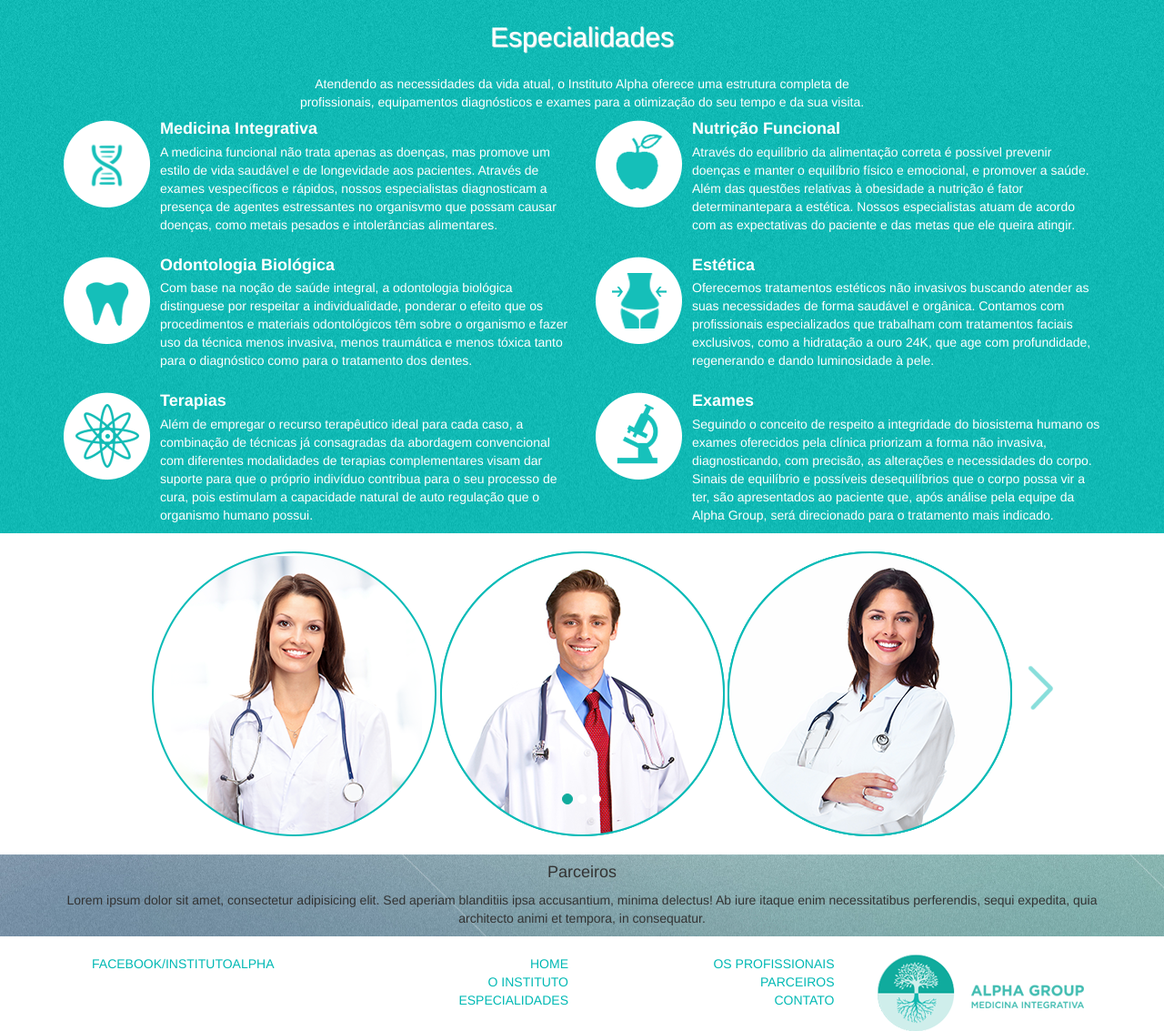
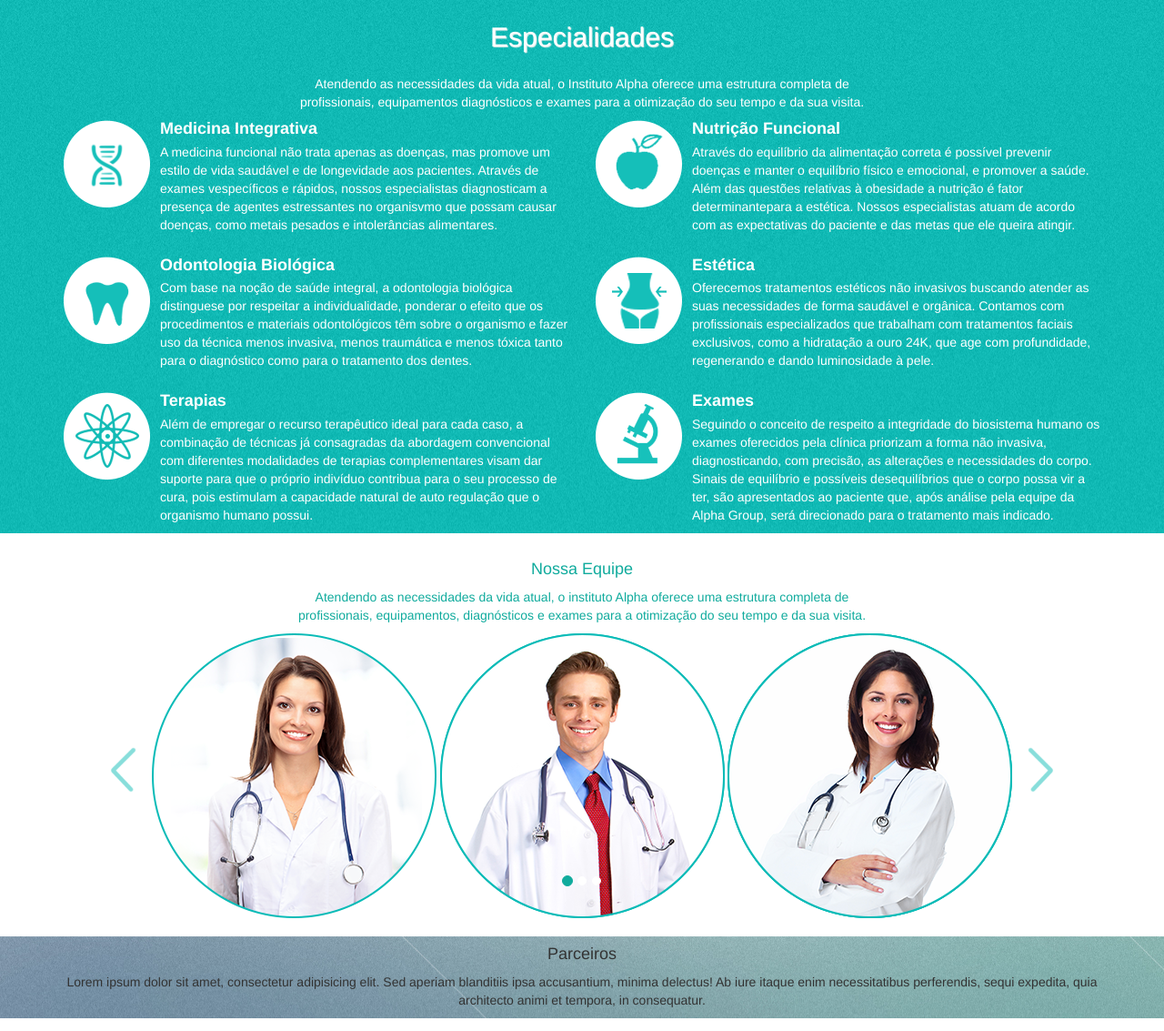
Before and after one commit to pamgaiguer/alphainstitute, a PHP site: page / in a window 1280 px wide. Shown: the part 1050-2183 px from the top of the page at 91% size. Run offline with PHP 8.4, Linux system fonts and the light colour scheme.

Commit message:
alpha ok

```diff
--- a/css/main.css
+++ b/css/main.css
@@ -111,6 +111,9 @@ body{
   background-color: white;
   padding: 20px 0px;
 }
+.div-profissionais h4, .div-profissionais p{
+  color: #10AB9D;
+}
 .carousel-inner>.item>a>img, .carousel-inner>.item>img, .img-responsive, .thumbnail a>img, .thumbnail>img {
   display: inline-block;
 }
--- a/index.html
+++ b/index.html
@@ -188,8 +188,13 @@
   </section>
 
   <section class="div-profissionais text-center" id="profissionais">
+    <div class="container">
+      <h4>Nossa Equipe</h4>
+      <p>
+        Atendendo as necessidades da vida atual, o instituto Alpha oferece uma estrutura completa de <br>
+        profissionais, equipamentos, diagnósticos e exames para a otimização do seu tempo e da sua visita.
+      </p>
 
-    <div class="container">
       <div id="carousel-example-generic" class="carousel slide" data-ride="carousel">
         <ol class="carousel-indicators">
           <li data-target="#carousel-example-generic" data-slide-to="0" class="active"></li>
@@ -216,7 +221,7 @@
         </div>
 
         <a class="left carousel-control" href="#carousel-example-generic" role="button" data-slide="prev">
-          <span class="arrow arro w-left" aria-hidden="true"></span>
+          <span class="arrow arrow-left" aria-hidden="true"></span>
           <span class="sr-only">Previous</span>
         </a>
         <a class="right carousel-control" href="#carousel-example-generic" role="button" data-slide="next">
```
